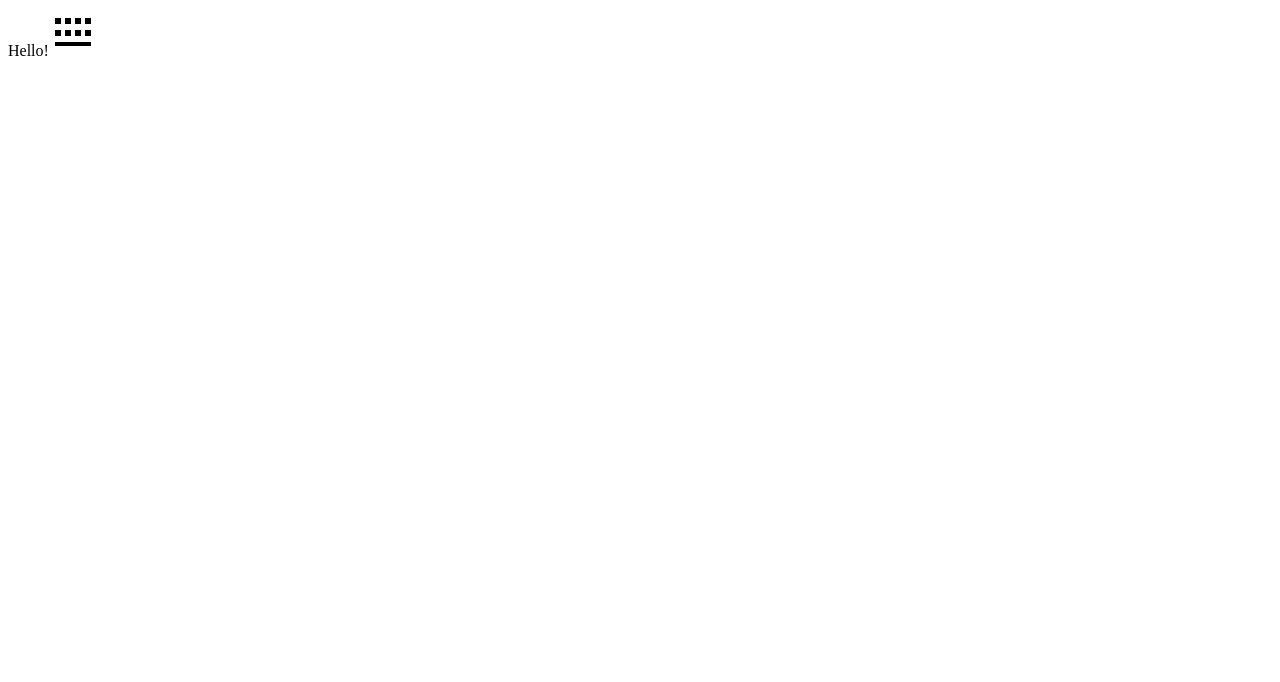
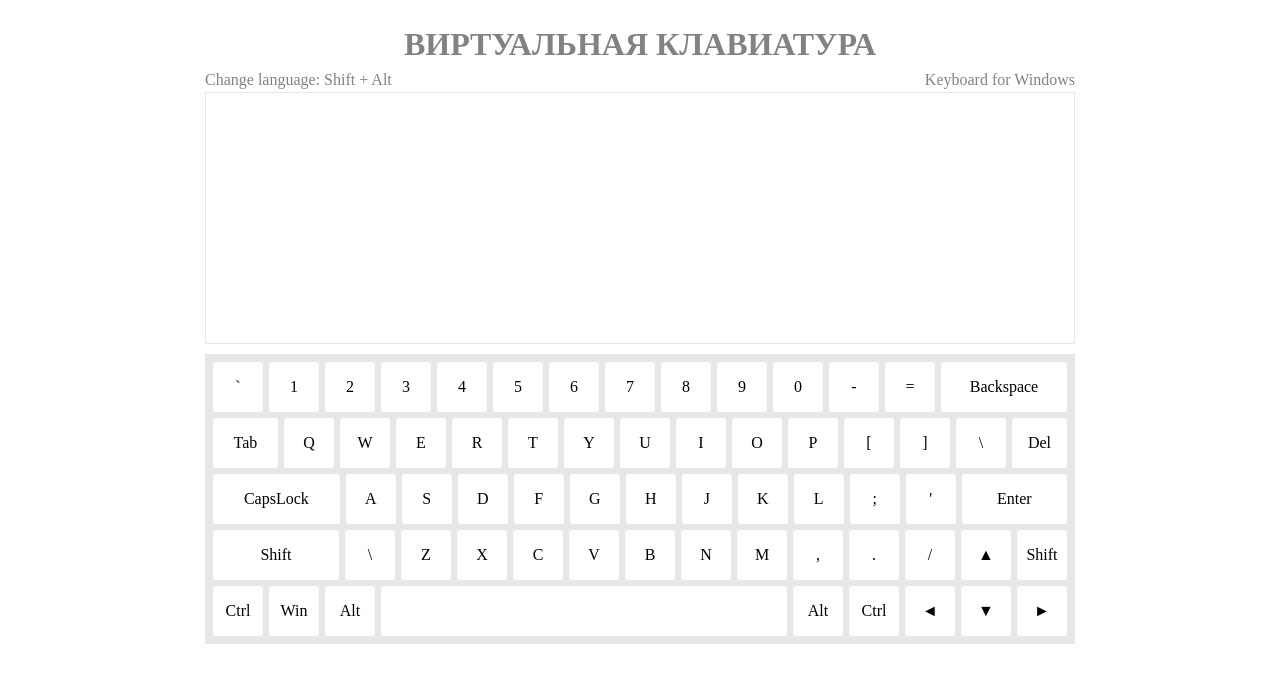
Before and after one commit to Albina25/virtual-keyboard, a website built with webpack: page index.html in a window 1280 px wide. Built offline with nearby package versions, Linux system fonts and the light colour scheme.

Commit message:
feat: create DOM, functions keyMouseDown and keyMouseUp

```diff
--- a/index.html
+++ b/index.html
@@ -5,9 +5,8 @@
     <meta http-equiv="X-UA-Compatible" content="IE=edge">
     <meta name="viewport" content="width=<device-width>, initial-scale=1.0">
     <title><%= htmlWebpackPlugin.options.title %></title>
+    <script src="../dist/bundle.js"></script>
 </head>
 <body>
-    <div id="wrapper">Hello!</div>
-    <script src="../dist/bundle.js"></script>
 </body>
 </html>
--- /dev/null
+++ b/src/scripts/createDOM.js
@@ -0,0 +1,102 @@
+import { engKeys, keysCode } from './keys.js'
+
+export function createNodeElement(element, ...className) {
+    const node = document.createElement(element);
+    node.classList.add(...className);
+    return node;
+}
+
+const title = 'Виртуальная клавиатура';
+const switchLanguage = 'Change language: Shift + Alt';
+const windows = 'Keyboard for Windows';
+
+const container = createNodeElement('div', 'container');
+document.body.append(container);
+
+const titleKeyboard = createNodeElement('h1', 'title-keyboard');
+titleKeyboard.append(title);
+container.append(titleKeyboard);
+
+const information = createNodeElement('div', 'information');
+container.append(information);
+const switchLang = createNodeElement('p');
+const forWind = createNodeElement('p');
+switchLang.append(switchLanguage);
+forWind.append(windows);
+information.append(switchLang);
+information.append(forWind);
+
+const screen = createNodeElement('textarea', 'text-field');
+screen.setAttribute('rows', '10');
+container.append(screen);
+
+const keyboard = createNodeElement('div', 'keyboard');
+keyboard.id = 'keyboard';
+container.append(keyboard);
+
+export function createKeysOfKeydoard() {
+    const keyboardKeys = createNodeElement('div', 'keyboard-keys')
+    keyboard.append(keyboardKeys);
+    for (let i = 0; i < engKeys.length; i++) {
+        let resultRow = [];
+        let row = createNodeElement('div', 'row')
+        keyboardKeys.append(row);
+        for (let j = 0; j < engKeys[i].length; j++) {
+            let key = createNodeElement('div', 'key')
+            key.setAttribute('data-code', keysCode[i][j]);
+
+            // console.log('22= ',String(keysCode[i][j]).includes('Key') );
+            if (String(keysCode[i][j]).includes('Key')) {
+                key.setAttribute('data-lower-case', engKeys[i][j].toLowerCase());
+                key.classList.add('letter');
+            }
+            if (keysCode[i][j] === 'Backspace') {
+                key.classList.add('key_backspace');
+                key.setAttribute('data-group-keys', 'srecial_key');
+            }
+            if (keysCode[i][j] === 'Tab') {
+                key.classList.add('key_tab');
+                key.setAttribute('data-group-keys', 'srecial_key');
+            }
+            if (keysCode[i][j] === 'ShiftLeft') {
+                key.classList.add('key_shift-left');
+                key.setAttribute('data-group-keys', 'srecial_key');
+            }
+            if (keysCode[i][j] === 'ShiftRight') {
+                key.classList.add('key_shift-right');
+                key.setAttribute('data-group-keys', 'srecial_key');
+            }
+            if (keysCode[i][j] === 'Enter') {
+                key.classList.add('key_enter');
+                key.setAttribute('data-group-keys', 'srecial_key');
+            }
+            if (keysCode[i][j] === 'Delete') {
+                key.classList.add('key_del');
+                key.setAttribute('data-group-keys', 'srecial_key');
+            }
+            if (keysCode[i][j] === 'CapsLock') {
+                key.classList.add('key_capsLock');
+                key.setAttribute('data-group-keys', 'srecial_key');
+            }
+            if (keysCode[i][j] === 'Space') {
+                key.classList.add('key_space');
+                key.setAttribute('data-group-keys', 'srecial_key');
+            }
+            if (keysCode[i][j] === 'ControlLeft' || keysCode[i][j] === 'ControlRight') {
+                key.classList.add('key_ctrl');
+                key.setAttribute('data-group-keys', 'srecial_key');
+            }
+            if (keysCode[i][j] === 'AltLeft' || keysCode[i][j] === 'AltRight') {
+                key.classList.add('key_alt');
+                key.setAttribute('data-group-keys', 'srecial_key');
+            }
+            if (keysCode[i][j] === 'MetaLeft') {
+                key.setAttribute('data-group-keys', 'srecial_key');
+            }
+            key.append(engKeys[i][j]);
+            resultRow.push(key);
+            row.append(key);
+        }
+    }
+    return keyboardKeys;
+}
--- a/src/scripts/index.js
+++ b/src/scripts/index.js
@@ -1,11 +1,99 @@
 import "../styles/style.scss";
-import iam from "../../public/keyboard_icon.png";
-const wrapper = document.getElementById('wrapper');
-function createImg(url, container) {
-    const img = document.createElement('img');
-    img.className="img";
+import { engKeys, keysCode } from "./keys";
+import { createNodeElement, createKeysOfKeydoard } from "./createDOM.js"
 
-    img.src = url;
-    container.appendChild(img);
+// let a = [];
+// document.onkeydown = function (event) {
+//     a.push(event);
+//     console.log(a);
+// }
+
+window.onload = function() {
+    createKeysOfKeydoard();
+
+    let keys = document.querySelectorAll('.key');
+    let textField = document.querySelector('.text-field');
+    let capsLockKey = document.querySelector('.key_capsLock');
+    let cpaseKey = document.querySelector('.key_space');
+    // let cursor = textField.selectionStart;
+
+    function keyMouseDown(code) {
+        for (let i = 0; i < keys.length; i++) {
+            let keyCode =  keys[i].dataset.code;
+            if (code == keyCode && code != 'CapsLock') {
+                keys[i].classList.add('active');
+
+            }
+            if (code == 'CapsLock') {
+                capsLockKey.classList.toggle('active');
+            }
+            if (code == 'Space') {
+                cpaseKey.classList.add('active');
+            }
+            if (code == keyCode && keys[i].dataset.groupKeys != 'srecial_key') {
+                if (capsLockKey.classList.contains('active') && String(keyCode).includes('Key')) {
+                    textField.append(keys[i].dataset.lowerCase);
+                } else {
+                textField.append(keys[i].innerHTML);
+                }
+            }
+            if (code == keyCode && code == 'Tab') {
+                textField.append('    ');
+            }
+            if (code == keyCode && code == '') {
+                textField.append('    ');
+            }
+            if (code == keyCode && code == 'Enter') {
+                textField.append('\n');
+            }
+        }
+    }
+
+    function keyMouseUp(code) {
+        for (let i = 0; i < keys.length; i++) {
+            let keyCode =  keys[i].dataset.code;
+            if (code == keyCode && code != 'CapsLock') {
+                keys[i].classList.remove('active');
+                keys[i].classList.add('remove');
+
+                setTimeout(() => {
+                    keys[i].classList.remove('remove');
+                }, 200)
+            }
+        }
+    }
+
+    document.addEventListener('keydown', function(event) {
+        keyMouseDown(event.code);
+    });
+
+    document.addEventListener('keyup', function(event) {
+        keyMouseUp(event.code);
+    })
+
+    for (let i = 0; i < keys.length; i++) {
+        keys[i].addEventListener('mousedown', function(event) {
+            let keyCode = keys[i].dataset.code;
+            keyMouseDown(keyCode);
+        })
+    }
+
+    for (let i = 0; i < keys.length; i++) {
+        keys[i].addEventListener('mouseup', function(event) {
+            let keyCode = keys[i].dataset.code;
+            keyMouseUp(keyCode);
+        })
+    }
 }
-createImg(iam, wrapper);
+
+
+// keys.forEach(key =>
+//     key.onclick = function(event) {
+//         keys.forEach(key =>
+//             key.classList.remove('active'));
+//         // let code = key.getAttribute('data');
+//         event.target.classList.add('active');
+//         textField.append(key.textContent);
+//         // textField.textContent = textField.textContent + key.textContent;
+
+// });
--- /dev/null
+++ b/src/scripts/keys.js
@@ -0,0 +1,30 @@
+export const keysCode = [
+    ['Backquote', 'Digit1', 'Digit2', 'Digit3', 'Digit4', 'Digit5', 'Digit6', 'Digit7', 'Digit8', 'Digit9', 'Digit0', 'Minus', 'Equal', 'Backspace'],
+    ['Tab', 'KeyQ', 'KeyW', 'KeyE', 'KeyR', 'KeyT', 'KeyY', 'KeyU', 'KeyI', 'KeyO', 'KeyP', 'BracketLeft', 'BracketRight', 'Backslash', 'Delete'],
+    ['CapsLock', 'KeyA', 'KeyS', 'KeyD', 'KeyF', 'KeyG', 'KeyH', 'KeyJ', 'KeyK', 'KeyL', 'Semicolon', 'Quote', 'Enter'],
+    ['ShiftLeft', 'Backslash', 'KeyZ', 'KeyX', 'KeyC', 'KeyV', 'KeyB', 'KeyN', 'KeyM', 'Comma', 'Period', 'Slash', 'ArrowUp', 'ShiftRight'],
+    ['ControlLeft', 'MetaLeft', 'AltLeft', 'Space', 'AltRight', 'ControlRight', 'ArrowLeft', 'ArrowDown', 'ArrowRight']
+]
+
+export const engKeys = [
+    ['`', '1', '2', '3', '4', '5', '6', '7', '8', '9', '0', '-', '=', 'Backspace'],
+    ['Tab', 'Q', 'W', 'E', 'R', 'T', 'Y', 'U', 'I', 'O', 'P', '[', ']', '\\', 'Del'],
+    ['CapsLock', 'A', 'S', 'D', 'F', 'G', 'H', 'J', 'K', 'L', ';', '\'', 'Enter'],
+    ['Shift', '\\', 'Z', 'X', 'C', 'V', 'B', 'N', 'M', ',', '.', '/', '▲', 'Shift'],
+    ['Ctrl', 'Win', 'Alt', ' ', 'Alt', 'Ctrl', '◄', '▼', '►']
+]
+
+// export const keys1 = {
+//     Backquote: '`',
+//     Digit1: '1',
+//     Digit2: '2',
+//     Digit3: '3',
+//     Digit4: '4',
+//     Digit5: '5',
+//     Digit6: '6',
+//     Digit7: '7',
+//     Digit8: '8',
+//     Digit9: '9',
+//     Digit0: '0',
+
+// }
--- /dev/null
+++ b/src/styles/resetStyles.scss
@@ -0,0 +1,59 @@
+*,
+*::before,
+*::after {
+  box-sizing: border-box;
+}
+
+ul[class],
+ol[class] {
+  padding: 0;
+}
+
+body,
+h1,
+h2,
+h3,
+h4,
+p,
+ul[class],
+ol[class],
+li,
+figure,
+figcaption,
+blockquote,
+dl,
+dd {
+  margin: 0;
+}
+
+body {
+  min-height: 100vh;
+  scroll-behavior: smooth;
+  text-rendering: optimizeSpeed;
+  line-height: 1.5;
+}
+
+ul[class],
+ol[class] {
+  list-style: none;
+}
+
+a:not([class]) {
+  text-decoration-skip-ink: auto;
+}
+
+img {
+  max-width: 100%;
+  display: block;
+}
+
+article > * + * {
+  margin-top: 1em;
+}
+
+input,
+button,
+textarea,
+select {
+  font: inherit;
+}
--- a/src/styles/style.scss
+++ b/src/styles/style.scss
@@ -1,15 +1,128 @@
-$color-red: #f00;
-$color-blue: blue;
+@import url("resetStyles.scss");
+$key_size: 50px;
+$main-color: #838282;
 
-.aaa {
-    width: 300px;
-    height: 300px;
-    background-color: $color-red;
 
-    &-child {
-        margin: 10px;
-        width: 100px;
-        height: 100px;
-        background-color: $color-blue;
+.container {
+    display: flex;
+    flex-direction: column;
+    text-align: center;
+    justify-content: center;
+    align-items: center;
+    width: 870px;
+    margin: 0 auto;
+    margin-top: 20px;
+}
+
+.title-keyboard {
+    width: 100%;
+    color: $main-color;
+    text-transform: uppercase;
+    margin: 0 auto;
+}
+
+.keyboard {
+    display: flex;
+    flex-wrap: wrap;
+    justify-content: center;
+    overflow: hidden;
+    // border: 2px solid black;
+    padding: 5px;
+    width: 100%;
+    background-color: #e7e7e7;
+}
+
+.information {
+    display: flex;
+    width: 100%;
+    justify-content: space-between;
+    color: $main-color;
+}
+
+.text-field {
+    display: block;
+    border: 1px solid #e7e7e7;
+    padding: 5px;
+    width: 100%;
+    margin-bottom: 10px;
+    // height: 300px;
+    overflow-y: auto;
+    resize: none;
+
+    &:focus {
+        border: 1px solid #e7e7e7;
     }
 }
+
+.row {
+    display: flex;
+}
+
+.key {
+    display: flex;
+    justify-content: center;
+    align-items: center;
+    margin: 2px;
+    cursor: pointer;
+    // width: 50px;
+    width: $key_size;
+    height: 50px;
+    margin: 3px;
+    padding: 3px;
+    background-color: #fff;
+    border-radius: 3px;
+    transition: .2s;
+
+    &:hover {
+        background: lightgray;
+    }
+
+    &_backspace {
+        width: 126px;
+    }
+
+    &_tab {
+        width: 65px;
+    }
+
+    &_del {
+        width: 55px
+    }
+
+    &_capsLock {
+        flex-grow: 1.25;
+    }
+
+    &_enter {
+        flex-grow: 0.9;
+    }
+
+    &_shift-left {
+        flex-grow: 1;
+    }
+
+    &_space {
+        flex-grow: 1;
+    }
+
+}
+
+.key.active {
+    background-color: $main-color;
+    color: #fff;
+}
+
+.key.remove {
+    animation: key_animation 0.4s forwards;
+}
+
+@keyframes key_animation {
+    0% {
+        background-color: $main-color;
+        color: #fff;
+    }
+    100% {
+        background-color: #fff;
+        color: #000;
+    }
+}
--- a/webpack.common.js
+++ b/webpack.common.js
@@ -8,7 +8,6 @@ module.exports = {
         title: 'Virtual Keyboard',
         filename: 'index.html',
         template: "index.html",
-        favicon: "./public/keyboard-icon.png",
       }),
     ],
     output: {
```
Also changed, not shown: package.json (+11 -1 lines), .eslintrc.json.
